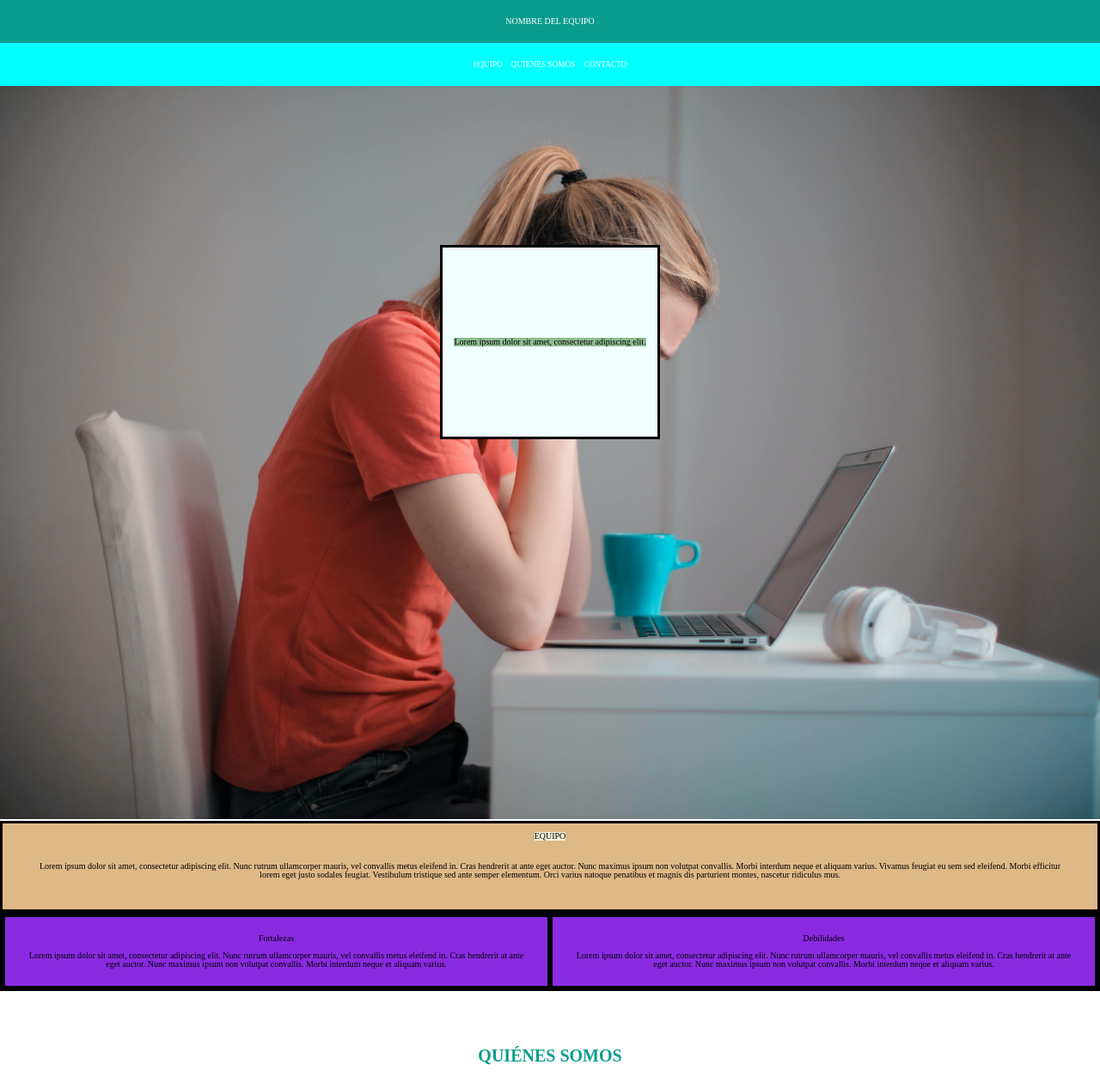
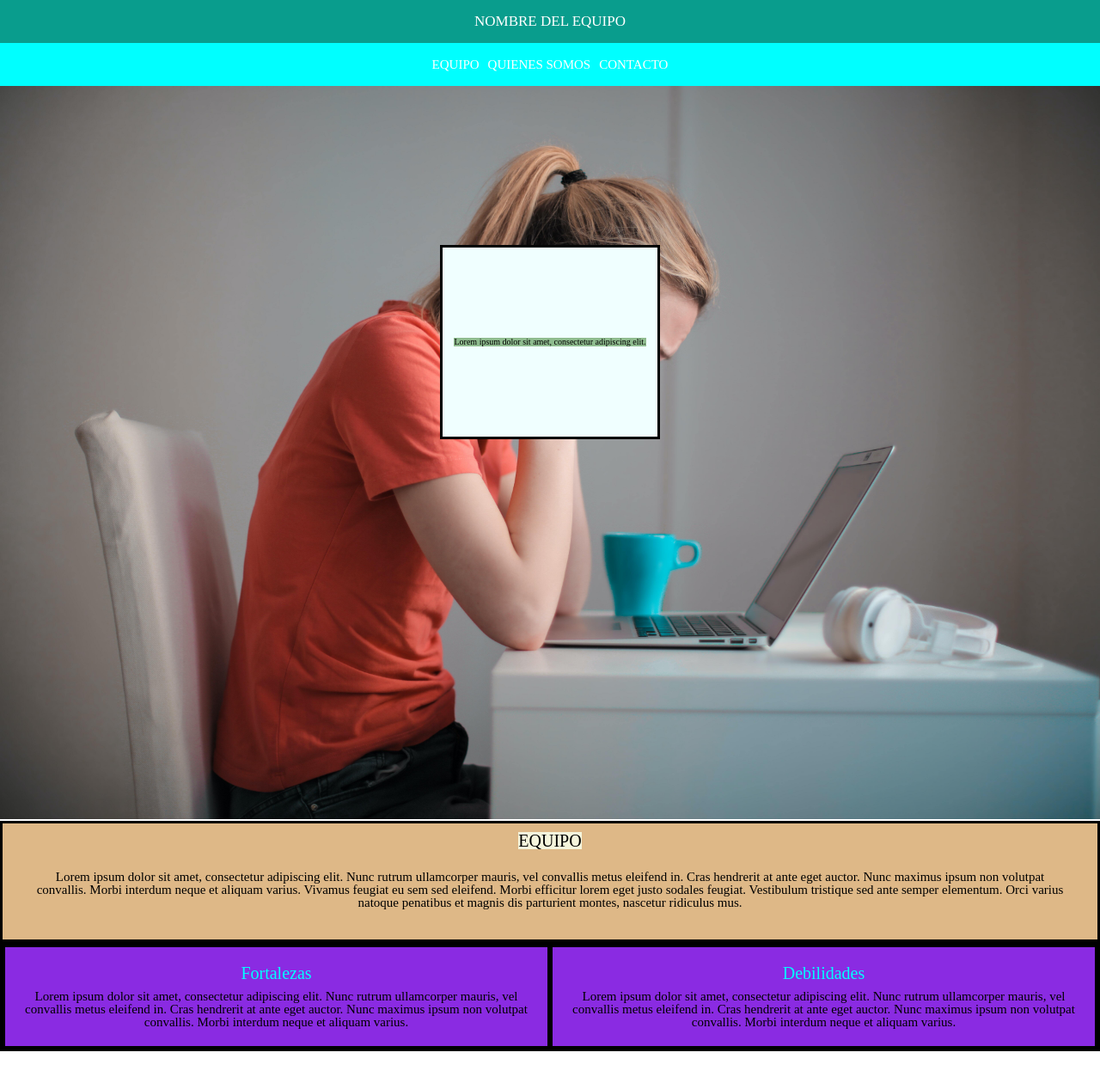
Before and after one commit to Adalab/project-promo-t-module-1-team-4, a plain HTML site: page index.html in a window 1280 px wide. Shown: the top 1260 px of the page at 86% size. Drawn offline with Linux system fonts and the light colour scheme.

Commit message:
zeplin styles

```diff
--- a/index.html
+++ b/index.html
@@ -18,9 +18,9 @@
         <section class="menunav">
             <nav>
                 <ul class="listanav">
-                    <li><a href="">Equipo</a></li>
-                    <li><a href="">Quienes somos</a></li>
-                    <li><a href="">Contacto</a></li>
+                    <li><a href="#equipo">Equipo</a></li>
+                    <li><a href="#quienessomos">Quienes somos</a></li>
+                    <li><a href="#contacto">Contacto</a></li>
                 </ul>
             </nav>
         </section>
@@ -28,7 +28,7 @@
     </header>
     <main>
 
-        <section class="equipo">
+        <section class="equipo" id="equipo">
             <section class="cuadrosuperior">
                 <p class="parrafo1">Lorem ipsum dolor sit amet, consectetur adipiscing elit.</p>
             </section>
@@ -46,7 +46,7 @@
         </section>
 
 
-        <section class="fortydeb">
+        <section class="fortydeb" >
             <section class="fortalezas"><h3 class="titulof">Fortalezas</h3>
             <p>Lorem ipsum dolor sit amet, consectetur adipiscing elit. Nunc rutrum ullamcorper mauris, vel convallis metus eleifend
             in. Cras hendrerit at ante eget auctor. Nunc maximus ipsum non volutpat convallis. Morbi interdum neque et aliquam
@@ -60,7 +60,7 @@
         </section>
 
 
-        <section class="quienessomos">
+        <section class="quienessomos" id="quienessomos">
             <h3 class="tituloseccion3">Quiénes somos</h3>
 
 
--- a/style.css
+++ b/style.css
@@ -14,7 +14,9 @@
     --spacing-s: 8px;
     --spacing-m: 12px;
     /*Variables tipo de letra*/
-
+    --titulosecciones: 2rem;
+    --textosecciones: 1.5rem;
+    --subtitulos: 1.7rem;
 }
 .nombre{
     background-color: var(--blue-green);
@@ -22,7 +24,7 @@
     justify-content: center;
     align-items: center;
     height: 50px;
-    font-size: 1rem;
+    font-size: var(--subtitulos);
     line-height: 3rem;
     color: var(--colorsecundario);
     /**Falta la fuente Rubik**/
@@ -36,7 +38,7 @@
     align-items: center;
     justify-content: center;
     line-height: 1.875rem;
-    font-size: 0.938rem;
+
     color: var(--colorsecundario);
 
 }
@@ -44,7 +46,7 @@
     display: flex;
     list-style: none;
     gap: 10px;
-    font-size: 0.938rem;
+    font-size: var(--textosecciones);
     justify-content: center;
     text-transform: uppercase ;
 }
@@ -93,6 +95,7 @@ nav a{
     width: min-content;
     margin: auto;
     color: black;
+    font-size: var(--titulosecciones);
 }
 
 
@@ -104,6 +107,7 @@ nav a{
     height: min-content;
     padding: 20px;
     margin: 5px ;
+    font-size: var(--textosecciones);
 }
 
 .fortydeb{
@@ -119,6 +123,7 @@ width:fit-content;
 text-align: center;
 padding:20px;
 height:min-content;
+font-size: var(--textosecciones);
 
 }
 .debilidades{
@@ -126,10 +131,13 @@ border: solid black;
 text-align: center;
 width: fit-content;
 padding:20px;
+font-size: var(--textosecciones);
 }
 
 .titulof, .titulod {
 margin-bottom:10px;
+font-size: var(--titulosecciones);
+color: var(--aqua);
 }
 
 /*SECCIÓN 3: QUIENES SOMOS*/
@@ -147,7 +155,7 @@ margin-bottom:10px;
 .tituloseccion3{
     text-transform: uppercase;
     font-weight: bold;
-    font-size: 20px;
+    font-size: var(--titulosecciones);
     width: 80%;
     display: flex;
     align-items: center;
@@ -171,7 +179,7 @@ margin-bottom:10px;
     line-height: 2.813rem;
     color: var(--colorprimario);
     font-family: system-ui, -apple-system, BlinkMacSystemFont, 'Segoe UI', Roboto, Oxygen, Ubuntu, Cantarell, 'Open Sans', 'Helvetica Neue', sans-serif;
-    font-size: 1.25rem;
+    font-size: var(--subtitulos);
 
 }
 .descripcionint{
@@ -182,7 +190,7 @@ margin-bottom:10px;
     text-align: center;
     color: var(--gunmetal);
     font-family: system-ui, -apple-system, BlinkMacSystemFont, 'Segoe UI', Roboto, Oxygen, Ubuntu, Cantarell, 'Open Sans', 'Helvetica Neue', sans-serif;
-    font-size: 1rem;
+    font-size: var(--textosecciones);
 }
 .retrato, .retrato1{
     width: 200px;
@@ -221,6 +229,7 @@ margin-bottom:10px;
     height: 20px;
     width: 170px;
     margin: 10px auto;
+    font-size: var(--textosecciones);
 }
 
 .footer2 {
@@ -230,6 +239,7 @@ margin-bottom:10px;
     color: gray;
     width: 130px;
     margin: 20px auto;
+    font-size: var(--textosecciones);
 }
 
 .logo3 {
```
